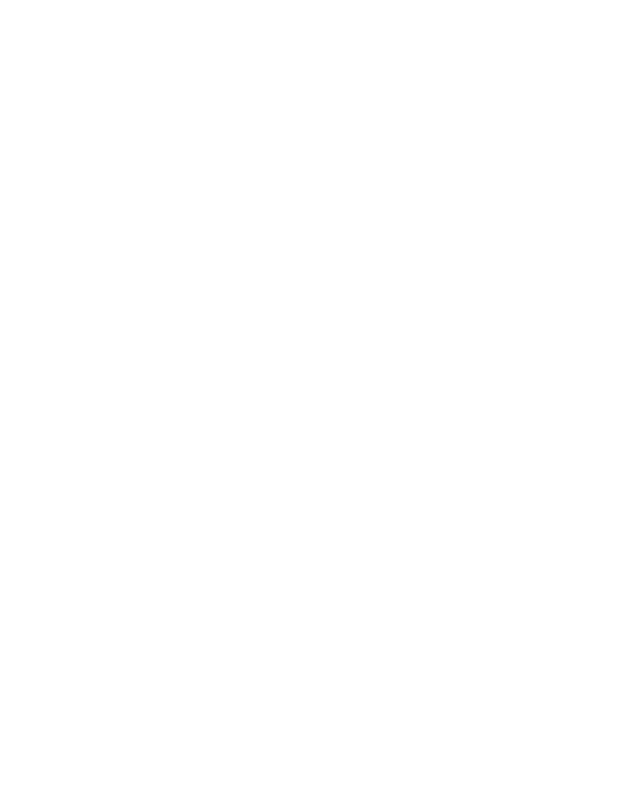
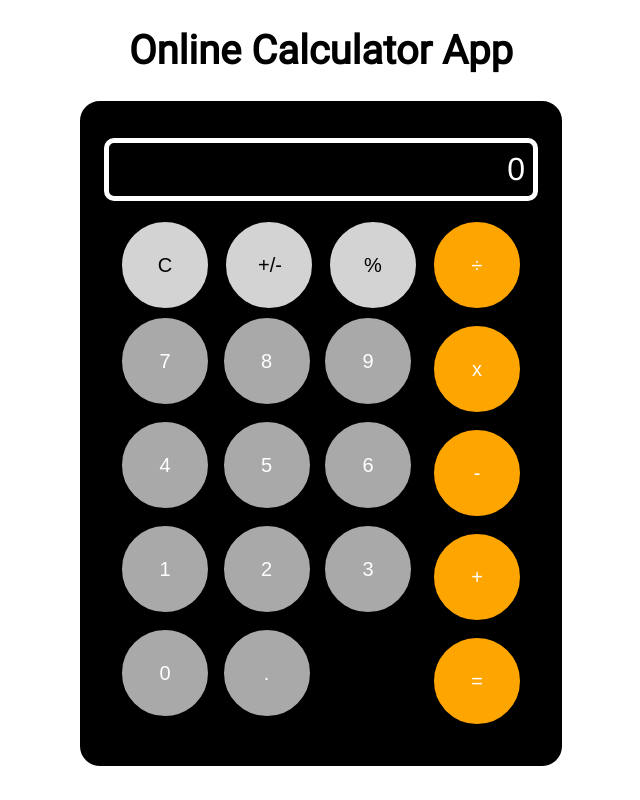
Before and after one commit to jhuang38/calculator, a plain HTML site: page index.html in a window 1280 px wide. Shown: the whole page, without its empty margins (319-959 px from the left). Drawn offline with Linux system fonts and the light colour scheme.

Commit message:
completed basic UI elements for calculator

```diff
--- a/index.html
+++ b/index.html
@@ -8,6 +8,57 @@
         <link rel = "stylesheet" href = style.css>
     </head>
     <body>
+        <div class = "header">
+            <h1>Online Calculator App</h1>
+        </div>
+        <div class = "display">
+            <div class = "output">
+              0
+            </div>
+            <div class = "buttons">
+                <div class = "left">
+                    <div class = "specials">
+                        <button id = "clear">C</button>
+                        <button id = "sign">+/-</button>
+                        <button id = "percent">%</button>
+                    </div>
+                    <div class = "numbers">
+                        <div class = 'row1'>
+                            <button id = 'seven'>7</button>
+                            <button id = 'eight'>8</button>
+                            <button id = 'nine'>9</button>
+                        </div>
+                        <div class = 'row2'>
+                            <button id = 'four'>4</button>
+                            <button id = 'five'>5</button>
+                            <button id = 'six'>6</button>
+                        </div>
+                        <div class = 'row3'>
+                            <button id = 'one'>1</button>
+                            <button id = 'two'>2</button>
+                            <button id = 'three'>3</button>
+                        </div>
+                        <div class = 'row4'>
+                            <button id = 'zero'>0</button>
+                            <button id = 'decimal'>.</button>
+                        </div>
 
+                    </div>
+                </div>
+                <div class = "right">
+                    <div class = "operators">
+                        <button id = "divide">÷</button>
+                        <button id = "multiply">x</button>
+                        <button id = "subtract">-</button>
+                        <button id = "add">+</button>
+                        <button id = "equal">=</button>
+                    </div>
+                </div>
+
+            </div>
+        </div>
+        <div class = "footer">
+
+        </div>
     </body>
 </html>
--- a/script.js
+++ b/script.js
@@ -0,0 +1,25 @@
+// operators
+function add(a, b) {return a + b};
+function subtract(a, b) {return a - b};
+function multiply(a, b) {return a * b};
+// perhaps functionality could be added for division by 0
+function divide(a, b) {
+    return a / b;
+}
+
+function operate(operation, a, b) {
+    if (operation == 'add') {
+        return add(a, b);
+    } else if (operation == 'subtract') {
+        return subtract(a, b);
+    } else if (operation == 'multiply') {
+        return multiply(a, b);
+    } else {
+        return divide(a, b);
+    }
+}
+
+console.log(operate('add', 1, 2));
+console.log(operate('subtract', 3, 4));
+console.log(operate('multiply', 3, 4));
+console.log(operate('divide',6, 2));
--- a/style.css
+++ b/style.css
@@ -0,0 +1,84 @@
+@font-face {
+    font-family: roboto;
+    src: url(fonts/Roboto-Regular.ttf);
+    font-style: normal;
+    font-weight: 100px;
+}
+
+body {
+    font-family: Helvetica;
+    font-size: 20px;
+    display: flex;
+    flex-direction: column;
+    align-items: center;
+    margin: 0;
+}
+
+.header {
+    font-family: roboto;
+}
+
+button {
+    border: 5px solid black;
+    border-radius: 50%;
+    padding: 32px;
+    font-size: 1em;
+    height: 6rem;
+    width: 6rem;
+    background-color: orange;
+    color: white;
+}
+
+.display {
+    border: 5px solid black;
+    border-radius: 20px;
+    background-color: black;
+    display: inline-flex;
+    flex-direction: column;
+    align-items: center;
+    justify-content: center;
+    gap: 16px;
+    padding: 32px;
+}
+
+.output {
+    border: 5px solid white;
+    border-radius: 10px;
+    color: white;
+    padding: 8px;
+    min-width: 100%;
+    display: flex;
+    flex-direction: row-reverse;
+    font-size: 32px;
+}
+
+.buttons {
+    display: flex;
+    gap: 8px;
+}
+
+.specials {
+    display: flex;
+    gap: 8px;
+}
+
+.numbers {
+    display: flex;
+    flex-direction: column;
+    gap: 8px;
+}
+
+.numbers * button {
+    background-color: darkgrey;
+}
+
+.specials button {
+    background-color: lightgrey;
+    color: black;
+}
+
+.operators {
+    display: flex;
+    flex-direction: column;
+    gap: 8px;
+}
```
Also changed, not shown: fonts/Roboto-Regular.ttf (added).
